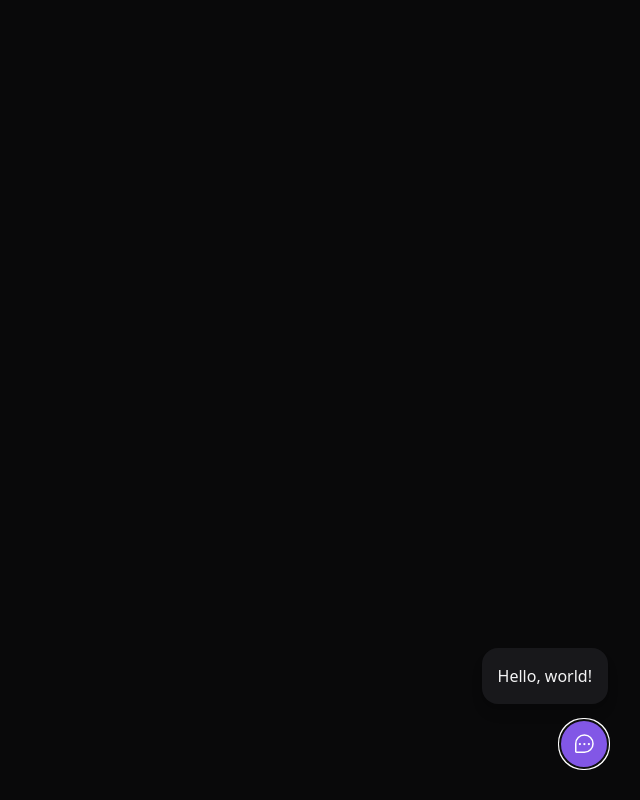
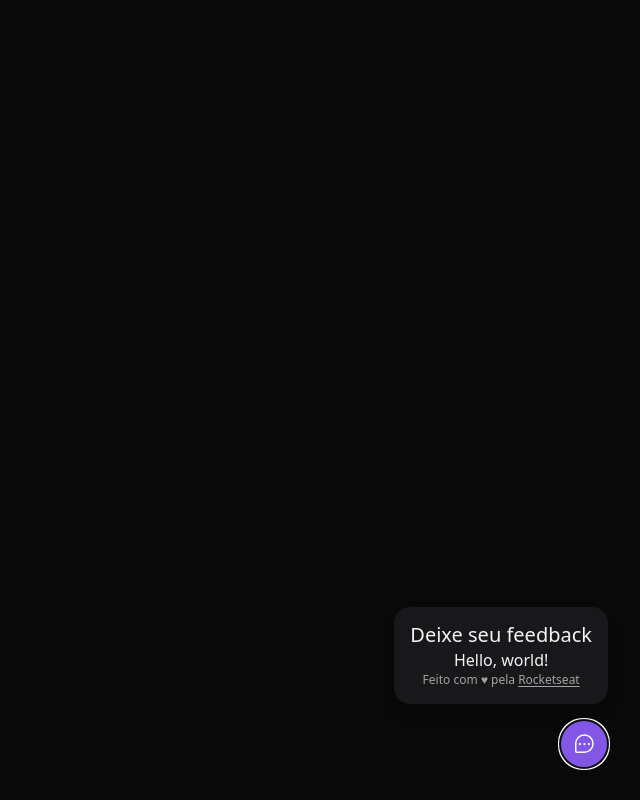
Before and after one commit to lucianakyoko/NLW-Return, a React (Vite) app in the folder Feedget/web/: page / in a window 1280 px wide. Both pictures are taken after a click on the button "Feedback". Shown: the whole page, without its empty margins (640-1280 px from the left). Built offline with nearby package versions, Linux system fonts and the light colour scheme.

Commit message:
feat(Feedget/web): Stage 2 - Add footer to WidgetForm component

```diff
--- a/Feedget/web/src/components/WidgetForm.tsx
+++ b/Feedget/web/src/components/WidgetForm.tsx
@@ -2,7 +2,16 @@
 export function WidgetForm() {
   return (
     <div className="bg-zinc-900 p-4 relative rounded-2xl mb-4 flex flex-col items-center shadow-lg w-[calc(100vw-2rem)] md:w-auto">
-      Hello, world!
+      <header>
+        <span className="text-xl leading-6">Deixe seu feedback</span>
+
+      </header>
+
+      <p>Hello, world!</p>
+
+      <footer className="text-xs text-neutral-400">
+        Feito com ♥ pela <a className="underline underline-offset-2" href="https://rocketseat.com.br">Rocketseat</a>
+      </footer>
     </div>
   )
 }
```
